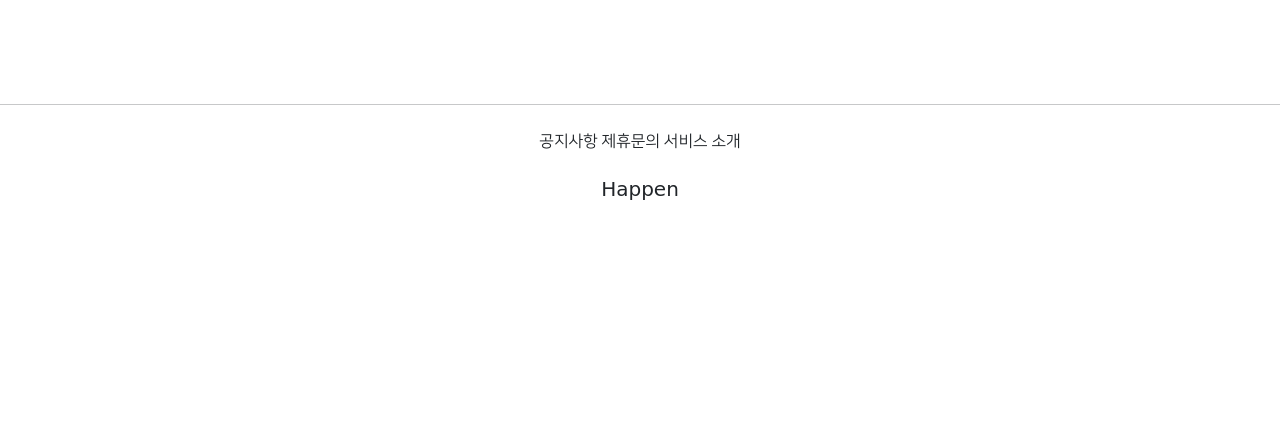
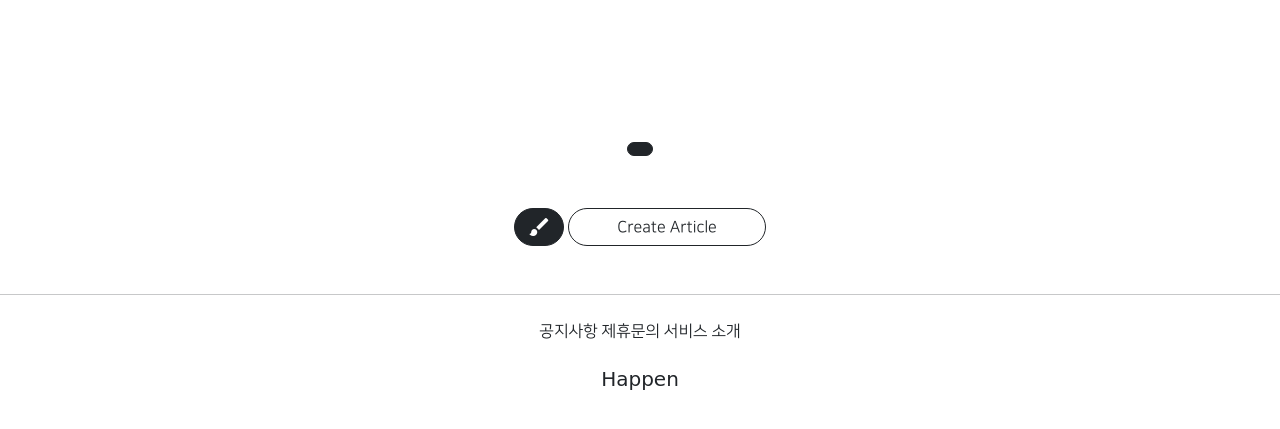
Before and after one commit to tkekdzhd/gis_0702_2, a Django app: template projectapp/templates/projectapp/detail.html in a window 1280 px wide. Shown: the part 297-726 px from the top of the page. Run offline with Django 3.2, Linux system fonts and the light colour scheme; the template is opened without the code that fills it, so the values that code supplies are empty; parts of the project's set-up code (start-up, migrations or seed data) failed here and were passed over; some libraries are stand-ins or nearby versions.

Commit message:
0818 commit 3

```diff
--- a/projectapp/templates/projectapp/detail.html
+++ b/projectapp/templates/projectapp/detail.html
@@ -11,6 +11,8 @@
             </h2>
             <h5>{{ target_project.description }}</h5>
         </div>
-
+    </div>
+    <div>
+        {% include 'snippets/list_fragment.html' with article_list=object_list %}
     </div>
 {% endblock %}
--- /dev/null
+++ b/templates/snippets/list_fragment.html
@@ -0,0 +1,55 @@
+{% load static %}
+
+    <style>
+
+    .container{
+        padding: 0;
+        margin: 0 auto;
+    }
+
+    .container div {
+      width: 45%;
+      max-width: 200px;
+      {#background-color: antiquewhite;#}
+      display: flex;
+      justify-content: center;
+      align-items: center;
+      border-radius: 1rem;
+        flex-direction: column;
+        {#box-shadow: 0 0 .5rem grey;#}
+    }
+
+    .container img{
+        width: 100%;
+        border-radius: 1rem;
+    }
+    </style>
+
+    <div class="container my-4">
+
+        {% for article in article_list %}
+
+            <div>
+                <a href="{% url 'articleapp:detail' pk=article.pk %}">
+                    <img src="{{ article.image.url }}">
+                </a>
+{#            <span class="my-2 NNS_B">{{ article.title }}</span>#}
+            </div>
+
+        {% endfor %}
+
+    </div>
+    {% include 'snippets/pagination.html' %}
+
+    <div class="text-center my-5">
+        <a href="{% url 'articleapp:create' %}"
+           class="btn btn-dark rounded-pill material-icons">
+            brush
+        </a>
+        <a href="{% url 'articleapp:create' %}"
+           class="btn btn-outline-dark rounded-pill px-5">
+            Create Article
+        </a>
+    </div>
+
+    <script src="{% static 'js/magicgrid.js' %}"></script>
```
Also changed, not shown: projectapp/views.py (+8 -1 lines).
